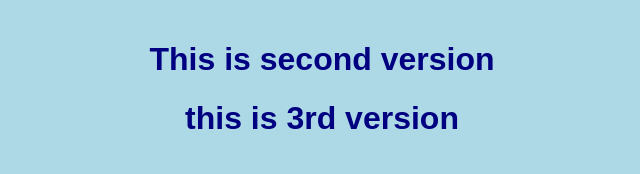
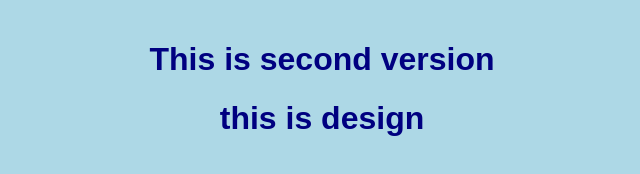
Before and after one commit to IshwariShinde8772/demo, a plain HTML site: page index.html in a window 1280 px wide. Shown: the whole page, without its empty margins (318-958 px from the left). Drawn offline with Linux system fonts and the light colour scheme.

Commit message:
this is h1 changed

```diff
--- a/index.html
+++ b/index.html
@@ -8,7 +8,7 @@
 </head>
 <body>
     <h1>This is second version</h1>
-    <h1>this is 3rd version</h1>
+    <h1>this is design</h1>
 
 
 </body>
```
